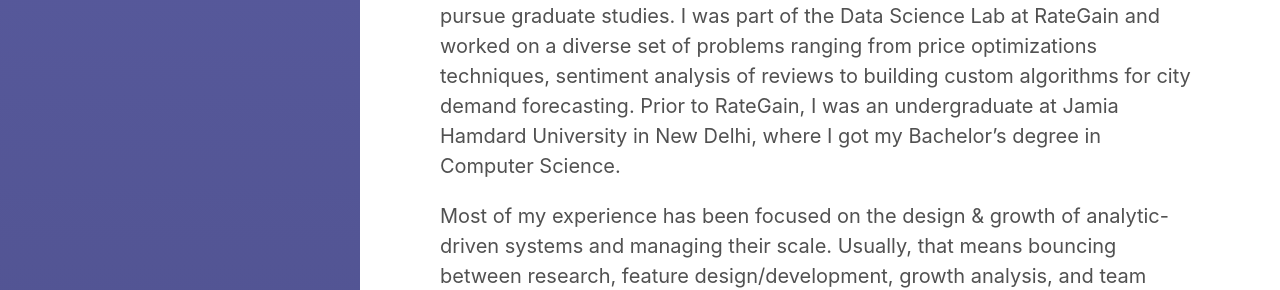
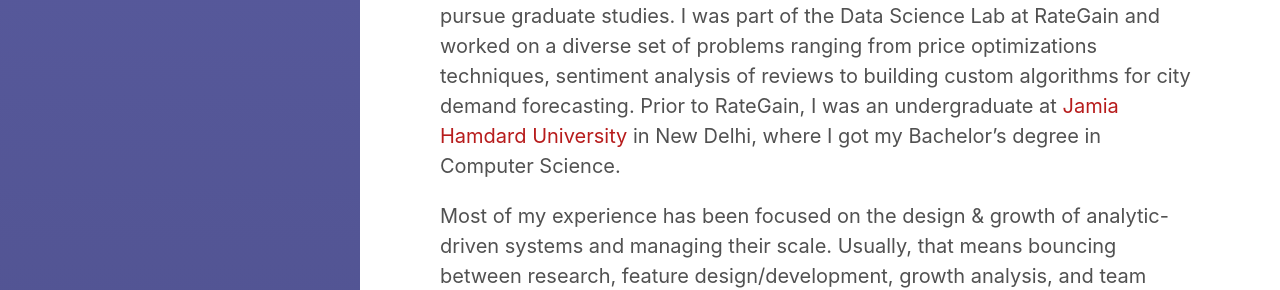
Before and after one commit to XOR97/XOR97.github.io, a Jekyll site: the page built from about.md, in a window 1280 px wide. Shown: the part 347-637 px from the top of the page. Built offline with Jekyll 4.4.1, drawn with Linux system fonts in a browser that asks for light colours; some of the changed lines change nothing that is shown; some of the changed text lies outside the part shown.

Commit message:
Update about.md

```diff
--- a/about.md
+++ b/about.md
@@ -8,7 +8,7 @@ sidebar_link: true
 
 I use this **space** to pen my thoughts on a range of topics that are at the intersection of computer science, analytics, data engineering, product design & development.
 
-I've recently stepped down from my position as Data Engineer at [RateGain](https://rategain.com) to pursue graduate studies. I was part of the Data Science Lab at RateGain and worked on a diverse set of problems ranging from price optimizations techniques, sentiment analysis of reviews to building custom algorithms for city demand forecasting. Prior to RateGain, I was an undergraduate at Jamia Hamdard University in New Delhi, where I got my Bachelor's degree in Computer Science.
+I've recently stepped down from my position as Data Engineer at [RateGain](https://rategain.com) to pursue graduate studies. I was part of the Data Science Lab at RateGain and worked on a diverse set of problems ranging from price optimizations techniques, sentiment analysis of reviews to building custom algorithms for city demand forecasting. Prior to RateGain, I was an undergraduate at [Jamia Hamdard University](https://en.wikipedia.org/wiki/Jamia_Hamdard) in New Delhi, where I got my Bachelor's degree in Computer Science.
 
 Most of my experience has been focused on the design & growth of analytic-driven systems and managing their scale. Usually, that means bouncing between research, feature design/development, growth analysis, and team coordination.
 
```
